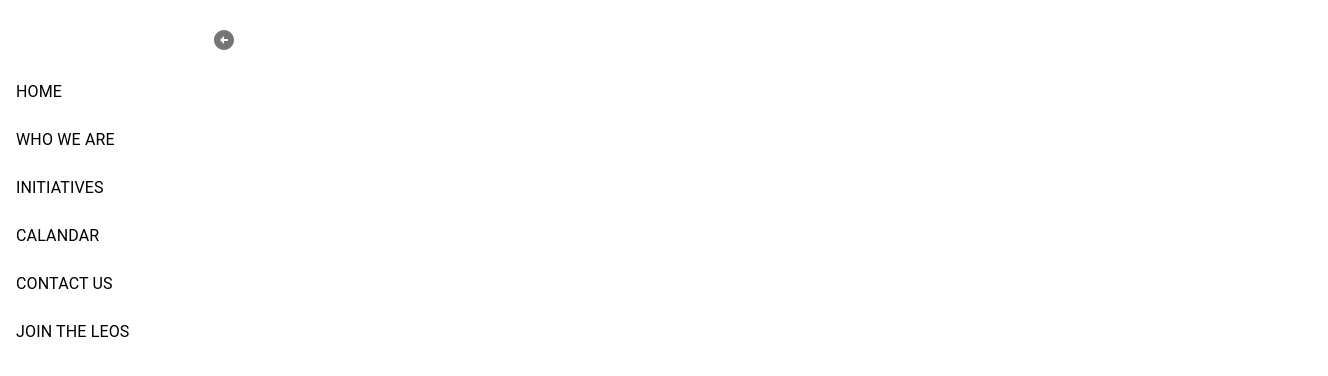
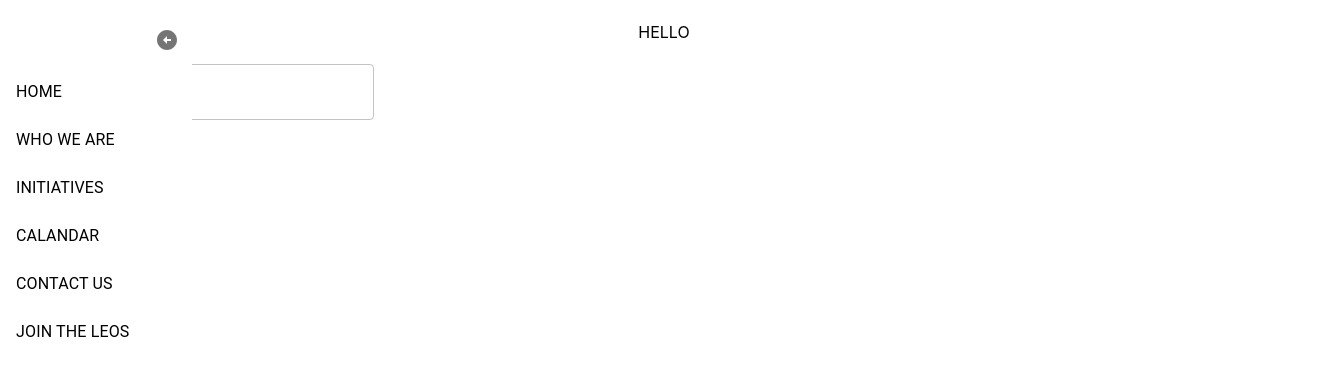
Before and after one commit to elowop/leos-website, a React (Create React App) app: page /intiatives in a window 1280 px wide. Both pictures are taken after a click on the button 38 px from the left and 40 px from the top of the page. Shown: the top 376 px of the page, 1328 px wide, since content can reach past the window. Built offline with nearby package versions, Linux system fonts and the light colour scheme.

Commit message:
Implemented Date PIcker Component
Call date picker component and pass in label prop to set title for picker

```diff
--- a/package.json
+++ b/package.json
@@ -3,11 +3,17 @@
   "version": "0.1.0",
   "private": true,
   "dependencies": {
+    "@emotion/react": "^11.7.0",
+    "@emotion/styled": "^11.6.0",
     "@material-ui/core": "^4.12.3",
     "@material-ui/icons": "^4.11.2",
+    "@mui/icons-material": "^5.2.0",
+    "@mui/lab": "*",
+    "@mui/material": "^5.2.1",
     "@testing-library/jest-dom": "^5.15.0",
     "@testing-library/react": "^11.2.7",
     "@testing-library/user-event": "^12.8.3",
+    "date-fns": "^2.26.0",
     "react": "^17.0.2",
     "react-dom": "^17.0.2",
     "react-router-dom": "6.0.2",
--- /dev/null
+++ b/src/DatePicker.js
@@ -0,0 +1,26 @@
+import * as React from 'react';
+import TextField from '@mui/material/TextField';
+import AdapterDateFns from '@mui/lab/AdapterDateFns';
+import LocalizationProvider from '@mui/lab/LocalizationProvider';
+import DesktopDatePicker from '@mui/lab/DesktopDatePicker';
+import {useState, props} from 'react';
+
+export default function MaterialUIPickers(props) {
+  const [value, setValue] = useState(new Date());
+
+  const handleChange = (newValue) => {
+    setValue(newValue);
+  };
+
+  return (
+    <LocalizationProvider dateAdapter={AdapterDateFns}>
+        <DesktopDatePicker
+          label={props.label}
+          inputFormat="MM/dd/yyyy"
+          value={value}
+          onChange={handleChange}
+          renderInput={(params) => <TextField {...params} />}
+        />
+    </LocalizationProvider>
+  );
+}
--- /dev/null
+++ b/src/InitiativeEntry.js
@@ -0,0 +1,35 @@
+import { TextField } from '@mui/material';
+import Box from '@mui/material/Box';
+import {useState} from 'react';
+import DatePicker from './DatePicker.js'
+import './css/InitiativeEntry.css'
+
+const InitiativeEntry = () => {
+    const [isEditing, setIsEditing] = useState(false);
+    const [selectedDate, setSelectedDate] = useState(new Date());
+    const [text, setText] = useState("")
+
+
+
+    return (<>
+        {!isEditing ?
+        <div className="entry-box">
+            <div className="entry-header">
+                <DatePicker
+                    label={"Select Date"}
+                />
+                <div/>
+                <div/>
+            </div>
+            <div>
+                <TextField
+                    onChange={(event, value) => {setText(value)}}
+                    variant="outlined"
+                />
+            </div>
+        </div> : null}
+    </> );
+}
+
+
+export default InitiativeEntry;
--- a/src/Initiatives.js
+++ b/src/Initiatives.js
@@ -1,9 +1,24 @@
 import Navbar from './Navbar.js'
+import { Toolbar } from '@mui/material';
+import './css/Initiatives.css'
+import InitiativeEntry from './InitiativeEntry'
+
 
 const Initiatives = () => {
-    return ( <div>
-        <Navbar />
-    </div> );
+    return (
+    <>
+        <div>
+            <Navbar />
+        </div>
+        <div className="title-toolbar">
+            <Toolbar>
+                HELLO
+            </Toolbar>
+        </div>
+        <div>
+            <InitiativeEntry/>
+        </div>
+    </> );
 }
 
 export default Initiatives;
--- a/src/Navbar.js
+++ b/src/Navbar.js
@@ -75,12 +75,14 @@ const Navbar = ( {isCollapsible = true, isHomePage = false } ) => {
                     <ArrowCircleRightIcon />
                 </IconButton>
             </Collapse>
-
             <Collapse in={expanded} orientation='vertical'>
                 <div className="Navbar_Internal">
-                    {!isHomePage && <IconButton onClick={handleExpandClick}>
-                        <ArrowCircleLeftIcon />
-                    </IconButton>}
+                    {!isHomePage ?
+                    <div className="button-position">
+                        <IconButton onClick={handleExpandClick}>
+                            <ArrowCircleLeftIcon />
+                        </IconButton>
+                    </div> : null}
 
                     <StyledList className="navbar_list">
                         {navbarItems.map(item =>  (
--- /dev/null
+++ b/src/css/InitiativeEntry.css
@@ -0,0 +1,17 @@
+.entry-box {
+    display: flex;
+    flex-direction: column;
+    min-height: 800px;
+    width: 500px;
+}
+
+.entry-header {
+    display: flex;
+    flex-direction: row;
+    height: 20%;
+    width: 100%;
+}
+
+.MuiInputBase {
+    height: 500px;
+}
--- /dev/null
+++ b/src/css/Initiatives.css
@@ -0,0 +1,4 @@
+.title-toolbar .MuiToolbar-root {
+    justify-content: center;
+    width: 100%
+}
--- a/src/css/Navbar.css
+++ b/src/css/Navbar.css
@@ -1,5 +1,5 @@
 .Navbar_External {
-    height: 6%;
+    height: 16%;
     width: 6%;
     position: fixed;
 
@@ -15,9 +15,15 @@
     align-items: center;
 }
 
+.button-position {
+    width: 100% !important;
+    text-align: right;
+    padding-right: 10px;
+}
+
 .Navbar_Internal {
     height: 100%;
-    width: 35%;
+    width: 15%;
     position: fixed;
 
     /* Navbar must always overlay over all other components, thus its z-index is set high */
```
Also changed, not shown: 1 other file (tests, documents, lock files or other folders).
